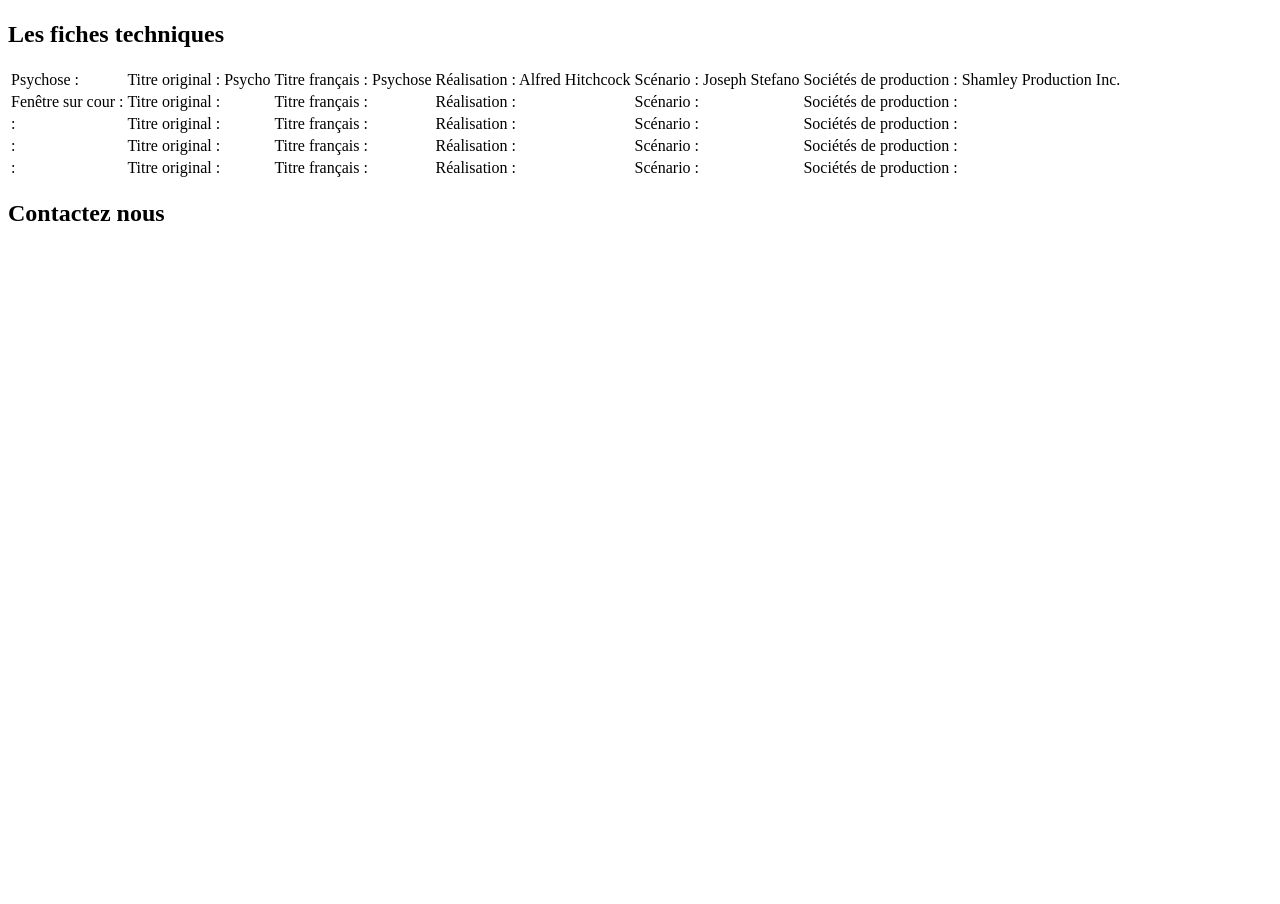
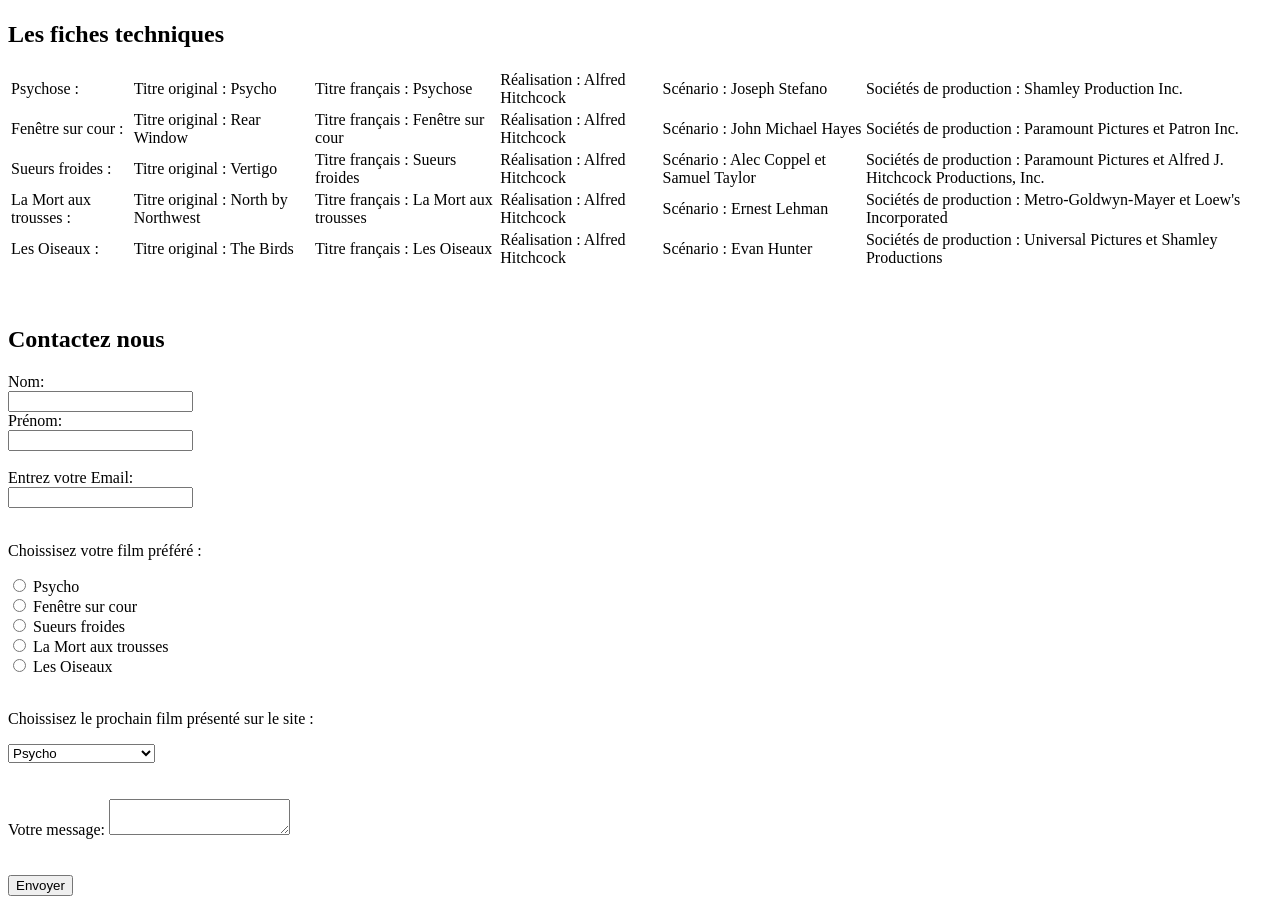
Before and after one commit to Delautlu/exoAlfredHitchcock, a plain HTML site: page index.html in a window 1280 px wide. Shown: the part 2683-3587 px from the top of the page. Before the commit the page ends 2930 px from the top, so only its background shows below. Drawn offline with Linux system fonts and the light colour scheme.

Commit message:
modif1142

```diff
--- a/index.html
+++ b/index.html
@@ -29,7 +29,7 @@
                     et de MacGuffin dans l'univers du cinéma. Ses thrillers, caractérisés par une habile combinaison entre tension et humour, déclinent les variations de la figure de l'innocent persécuté à travers des thèmes récurrents : la peur, la culpabilité et la perte d'identité.
                 </p>
                 <video autoplay="true" loop  width="50%">
-                        <source src=""/>
+                        <source src="assets/txt/Lien_YT.txt"/>
                 </video>
         </section>
         <section>
@@ -67,7 +67,7 @@
         <section>
             <h2>Notre film coup de coeur</h2>
                 <video autoplay="true" loop  width="50%">
-                    <source src="assets/video/39_marches.mp4"/>
+                    <source src="https://www.youtube.com/embed/qtT6Nlm8rCg"/>
                 </video>
         </section>
         <section>
@@ -83,44 +83,74 @@
                 </tr>
                 <tr>
                     <td> Fenêtre sur cour :</td>
-                    <td> Titre original : </td>
-                    <td> Titre français : </td>
-                    <td> Réalisation : </td>
-                    <td> Scénario : </td>
-                    <td> Sociétés de production :</td>
+                    <td> Titre original : Rear Window </td>
+                    <td> Titre français : Fenêtre sur cour </td>
+                    <td> Réalisation : Alfred Hitchcock</td>
+                    <td> Scénario : John Michael Hayes</td>
+                    <td> Sociétés de production : Paramount Pictures et Patron Inc.</td>
                 </tr>
                 <tr>
-                    <td>  :</td>
-                    <td> Titre original : </td>
-                    <td> Titre français : </td>
-                    <td> Réalisation :</td>
-                    <td> Scénario : </td>
-                    <td> Sociétés de production : </td>
+                    <td> Sueurs froides :</td>
+                    <td> Titre original : Vertigo</td>
+                    <td> Titre français : Sueurs froides</td>
+                    <td> Réalisation : Alfred Hitchcock</td>
+                    <td> Scénario : Alec Coppel et Samuel Taylor</td>
+                    <td> Sociétés de production : Paramount Pictures et Alfred J. Hitchcock Productions, Inc.
+                    </td>
                 </tr>
                 <tr>
-                    <td>  :</td>
-                    <td> Titre original : </td>
-                    <td> Titre français : </td>
-                    <td> Réalisation : </td>
-                    <td> Scénario : </td>
-                    <td> Sociétés de production : </td>
+                    <td> La Mort aux trousses :</td>
+                    <td> Titre original : North by Northwest</td>
+                    <td> Titre français : La Mort aux trousses</td>
+                    <td> Réalisation : Alfred Hitchcock </td>
+                    <td> Scénario : Ernest Lehman</td>
+                    <td> Sociétés de production : Metro-Goldwyn-Mayer et Loew's Incorporated</td>
                 </tr>
                 <tr>
-                    <td>  :</td>
-                    <td> Titre original : </td>
-                    <td> Titre français :</td>
-                    <td> Réalisation :</td>
-                    <td> Scénario : </td>
-                    <td> Sociétés de production : </td>
+                    <td> Les Oiseaux :</td>
+                    <td> Titre original : The Birds</td>
+                    <td> Titre français : Les Oiseaux</td>
+                    <td> Réalisation : Alfred Hitchcock</td>
+                    <td> Scénario : Evan Hunter</td>
+                    <td> Sociétés de production : Universal Pictures et Shamley Productions</td>
                 </tr>
             </table>
+            <br><br>
         </section>
         <section>
             <h2>Contactez nous</h2>
+                <form action="/action_page.php">
+                    <label for="fname">Nom:</label><br>
+                    <input type="text" id="name" name="name"><br>
+                    <label for="lname">Prénom:</label><br>
+                    <input type="text" id="lname" name="lname"><br><br>
+                    <label for="fname">Entrez votre Email:</label><br>
+                    <input type="email" id="email" name="Email"><br><br>
+                    <p>Choissisez votre film préféré :</p>
+                    <input type="radio" id="psycho" name="fav_language">
+                    <label for="Psycho">Psycho</label><br>
+                    <input type="radio" id="fenetre" name="fav_language">
+                    <label for="fenetresur">Fenêtre sur cour</label><br>
+                    <input type="radio" id="sueurs froides" name="fav_language">
+                    <label for="Sueurs froides">Sueurs froides</label><br>
+                    <input type="radio" id="la Mort" name="fav_language">
+                    <label for="lamortaux">La Mort aux trousses</label><br>
+                    <input type="radio" id=" les Oiseaux" name="fav_language">
+                    <label for=" Les Oiseaux"> Les Oiseaux</label><br><br>
+                    <p>Choissisez le prochain film présenté sur le site :</p>
+                    <select name="filmspres" id="pres">
+                      <option value="psycho">Psycho</option>
+                      <option value="fenêtre sur cour">Fenêtre sur cour</option>
+                      <option value="sueurs froides">Sueurs froides</option>
+                      <option value="la Mort aux trousses">La Mort aux trousses</option>
+                      <option value="les Oiseaux">Les Oiseaux</option>
+                    </select><br><br><br>
+                    <label for="msg">Votre message:</label>
+                    <textarea id="msg" name="user_message"></textarea><br><br><br>
+                    <input type="submit" value="Envoyer">
+                </form>
         </section>
-
     </main>
-
 </body>
 
 </html>
```
